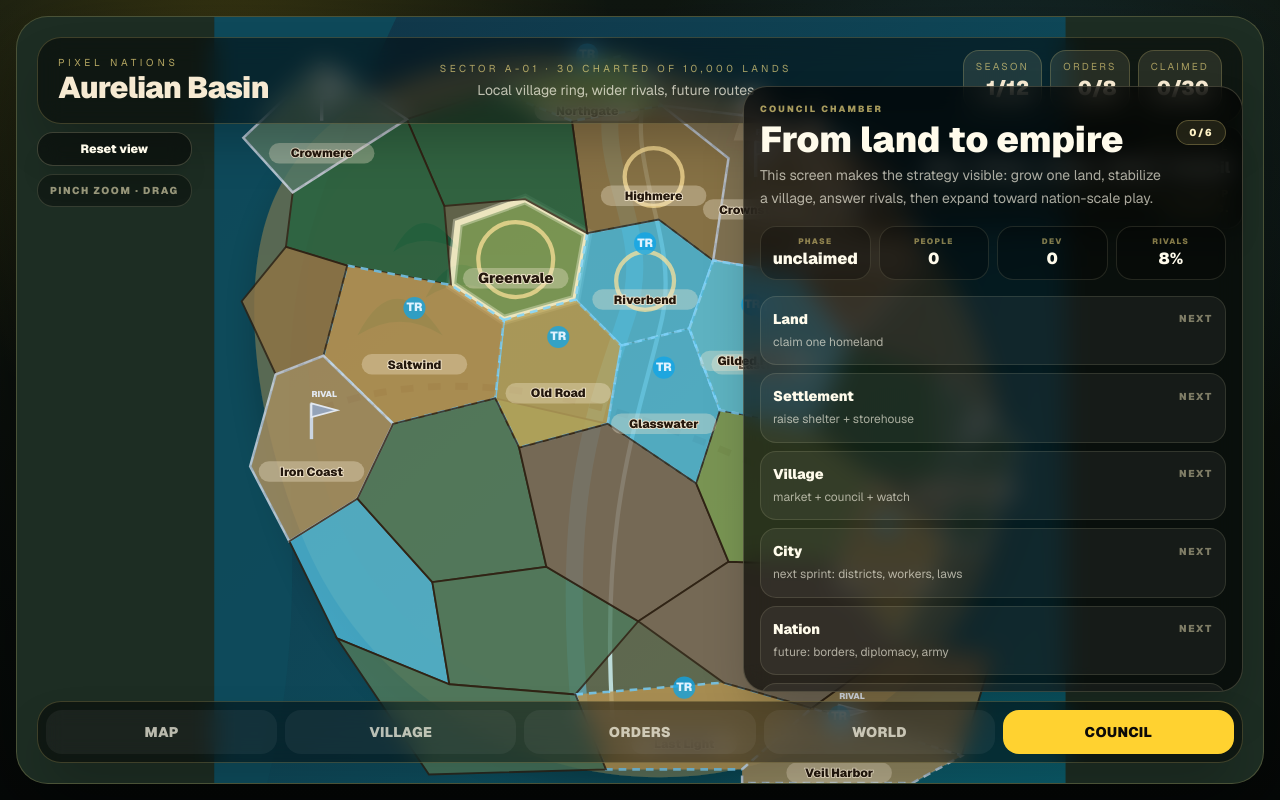
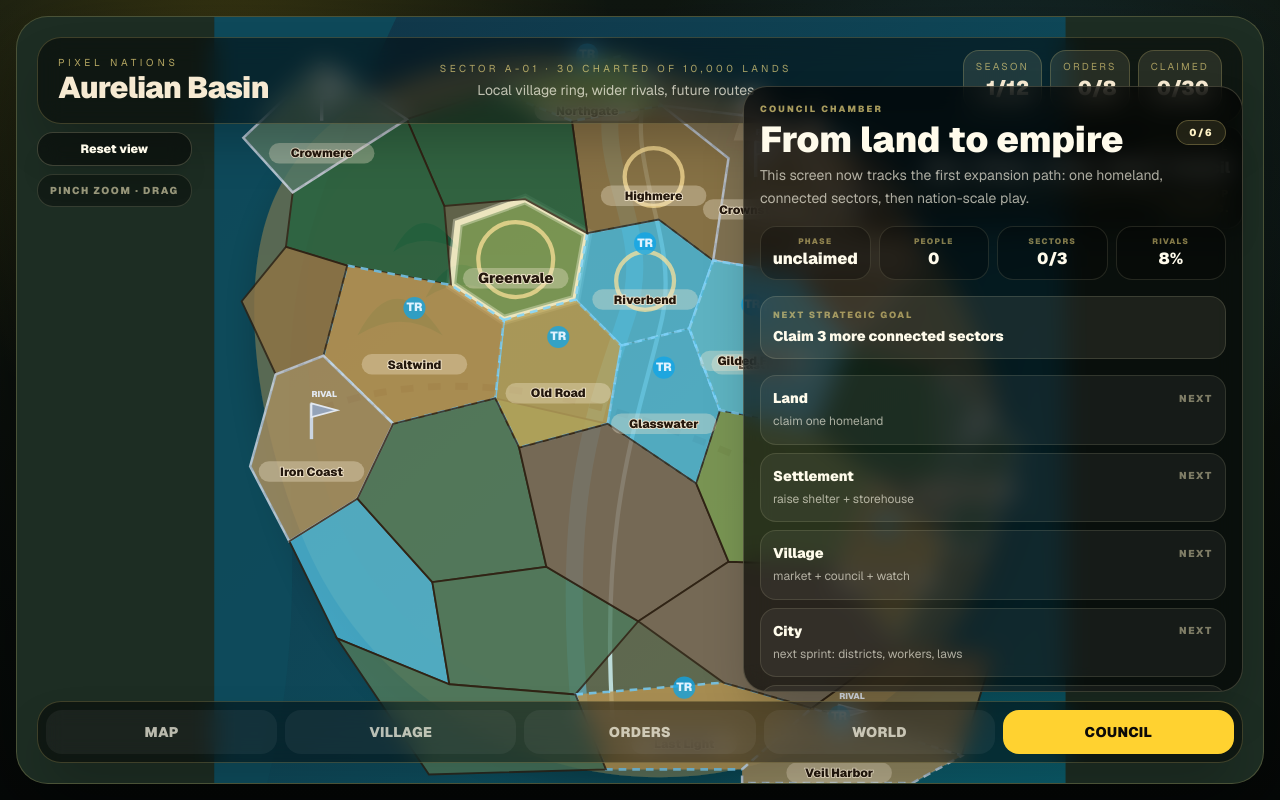
Before and after one commit to tomat60/pixel-nations, a Next.js app: page /play in a window 1280 px wide. Both pictures are taken after a click on the button "COUNCIL". Built offline with nearby package versions, Linux system fonts and the light colour scheme.

Commit message:
feat: surface nation threshold in council

```diff
--- a/app/play/components/CouncilPanel.tsx
+++ b/app/play/components/CouncilPanel.tsx
@@ -1,12 +1,12 @@
-import { getDevelopmentScore, getPhase, getPopulation, getRivalPressure, type PlayAction, type PlayState } from "../lib/play-state";
+import { getDevelopmentScore, getNationReady, getOwnedSectorIds, getPhase, getPopulation, getRivalPressure, nationSectorThreshold, type PlayAction, type PlayState } from "../lib/play-state";
 
 const roadmap = [
   { label: "Land", detail: "claim one homeland", done: (state: PlayState) => state.ownedPlotIds.length > 0 },
   { label: "Settlement", detail: "raise shelter + storehouse", done: (state: PlayState) => state.settlementMarkers.includes("shelter") && state.settlementMarkers.includes("storehouse") },
   { label: "Village", detail: "market + council + watch", done: (state: PlayState) => state.settlementMarkers.includes("market") && state.settlementMarkers.includes("council") && state.settlementMarkers.includes("watch") },
   { label: "City", detail: "next sprint: districts, workers, laws", done: () => false },
-  { label: "Nation", detail: "future: borders, diplomacy, army", done: () => false },
-  { label: "Empire", detail: "future: sectors, guilds, world pressure", done: () => false },
+  { label: "Nation", detail: "hold 3 connected world sectors", done: getNationReady },
+  { label: "Empire", detail: "future: regions, rivals, world pressure", done: () => false },
 ];
 
 export function CouncilPanel({ state, dispatch }: { state: PlayState; dispatch: (action: PlayAction) => void }) {
@@ -14,6 +14,8 @@ export function CouncilPanel({ state, dispatch }: { state: PlayState; dispatch:
   const pressure = getRivalPressure(state);
   const score = getDevelopmentScore(state);
   const population = getPopulation(state);
+  const ownedSectors = getOwnedSectorIds(state);
+  const nationReady = getNationReady(state);
   const completed = roadmap.filter((item) => item.done(state)).length;
 
   return (
@@ -22,7 +24,7 @@ export function CouncilPanel({ state, dispatch }: { state: PlayState; dispatch:
       <div className="mt-1 flex items-start justify-between gap-3">
         <div>
           <h2 className="text-2xl font-black text-amber-50 md:text-4xl">From land to empire</h2>
-          <p className="mt-1 text-xs leading-relaxed text-amber-50/65 md:text-sm">This screen makes the strategy visible: grow one land, stabilize a village, answer rivals, then expand toward nation-scale play.</p>
+          <p className="mt-1 text-xs leading-relaxed text-amber-50/65 md:text-sm">This screen now tracks the first expansion path: one homeland, connected sectors, then nation-scale play.</p>
         </div>
         <span className="rounded-full border border-amber-200/25 bg-amber-200/10 px-3 py-1 text-[10px] font-black uppercase tracking-[0.16em] text-amber-100">{completed}/6</span>
       </div>
@@ -30,9 +32,11 @@ export function CouncilPanel({ state, dispatch }: { state: PlayState; dispatch:
       <div className="mt-4 grid grid-cols-4 gap-2 text-center">
         <Metric label="Phase" value={phase} />
         <Metric label="People" value={population} />
-        <Metric label="Dev" value={score} />
+        <Metric label="Sectors" value={`${ownedSectors.length}/${nationSectorThreshold}`} />
         <Metric label="Rivals" value={`${pressure}%`} />
       </div>
+
+      {nationReady ? <div data-qa="council-nation-ready" className="mt-4 rounded-2xl border border-amber-200/35 bg-amber-300/12 p-3"><p className="text-sm font-black text-amber-50">Found Nation is ready</p><p className="mt-1 text-xs leading-relaxed text-amber-50/62">Three connected sectors now answer to your council. The demo has reached the first nation-scale threshold.</p></div> : <div className="mt-4 rounded-2xl border border-amber-100/14 bg-amber-100/8 p-3"><p className="text-[9px] font-black uppercase tracking-[0.2em] text-amber-200/55">Next strategic goal</p><p className="mt-1 text-sm font-black text-amber-50">Claim {Math.max(0, nationSectorThreshold - ownedSectors.length)} more connected sector{nationSectorThreshold - ownedSectors.length === 1 ? "" : "s"}</p></div>}
 
       <div className="mt-4 space-y-2">
         {roadmap.map((item) => {
@@ -57,7 +61,7 @@ export function CouncilPanel({ state, dispatch }: { state: PlayState; dispatch:
 
       <div className="mt-4 grid grid-cols-2 gap-2">
         <button data-qa="council-open-orders" onClick={() => dispatch({ type: "setView", view: "orders" })} className="rounded-2xl bg-amber-300 px-4 py-3 text-sm font-black text-stone-950 shadow-lg shadow-black/30 transition hover:bg-amber-200">Issue orders</button>
-        <button data-qa="council-open-village" onClick={() => dispatch({ type: "setView", view: "village" })} className="rounded-2xl border border-amber-100/18 bg-white/8 px-4 py-3 text-sm font-black text-amber-50 transition hover:bg-white/12">Enter village</button>
+        <button data-qa="council-open-world" onClick={() => dispatch({ type: "setView", view: "world" })} className="rounded-2xl border border-amber-100/18 bg-white/8 px-4 py-3 text-sm font-black text-amber-50 transition hover:bg-white/12">World map</button>
       </div>
     </aside>
   );
```
